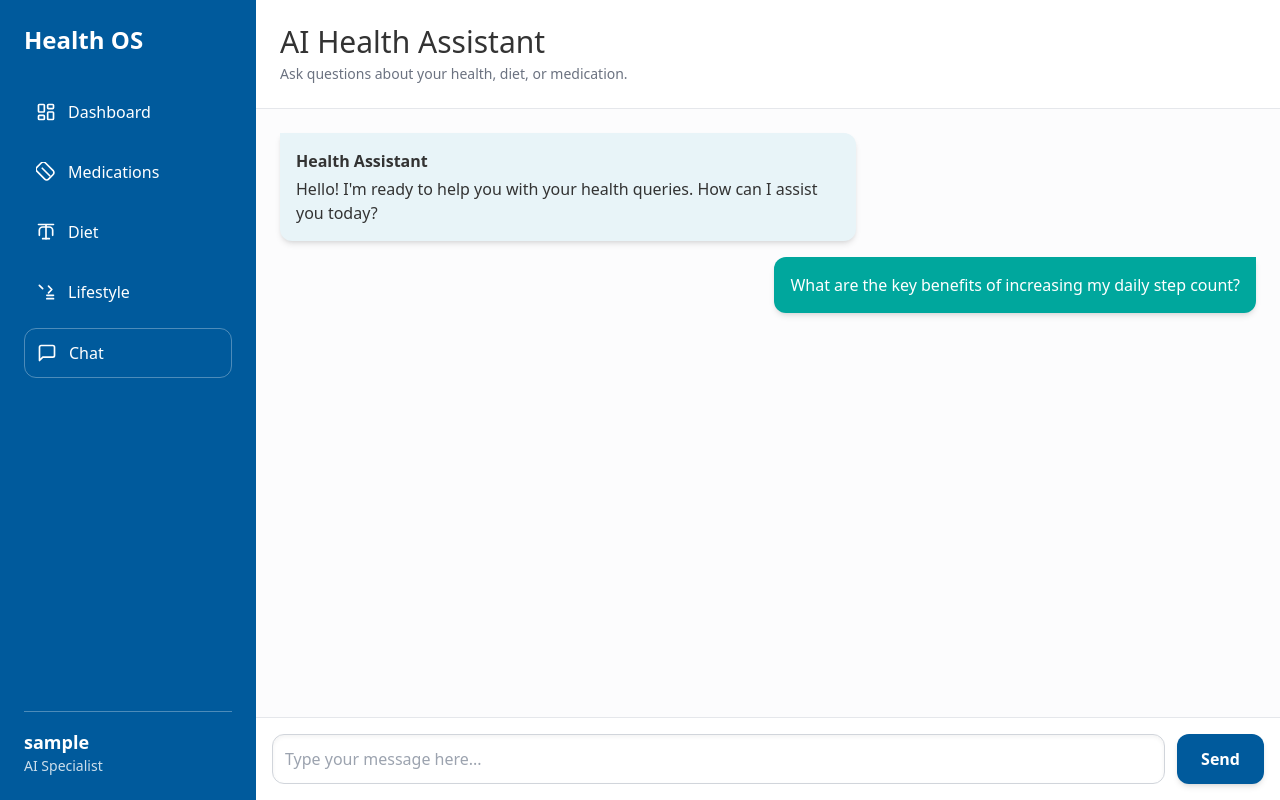
After one commit to aditya500x/swasth, a FastAPI app: template templates/chat.html in a window 1280 px wide. The commit adds this page. Run offline with FastAPI, Linux system fonts and the light colour scheme; the template is opened without the code that fills it: most values are stand-ins (such as "Sample title", 1, 10 or a date in 2020); some libraries are stand-ins or nearby versions.

Commit message:
added chat page

```diff
--- a/main.py
+++ b/main.py
@@ -60,7 +60,21 @@ async def read_medication(request: Request):
         context=context
     )
 
-# --- 6. Example API Endpoint (Health Check) ---
+# --- 6. Chat Endpoint (NEW) ---
+@app.get("/chat", response_class=HTMLResponse)
+async def read_chat(request: Request):
+    """
+    Serves the Chat page (chat.html).
+    """
+    context = {"user_name": "Dr. Alex"}
+    return templates.TemplateResponse(
+        request=request,
+        name="chat.html",
+        context=context
+    )
+
+
+# --- 7. Example API Endpoint (Health Check) ---
 @app.get("/api/health")
 async def get_health_status():
     """
@@ -69,8 +83,6 @@ async def get_health_status():
     return {"status": "ok", "service": "Health App Backend", "version": "1.0"}
 
 
-# --- 7. Run the Server Block ---
+# --- 8. Run the Server Block ---
 if __name__ == "__main__":
-    # This block allows you to run the server using 'python main.py'
-    # 'reload=True' enables automatic restart on code changes during development
     uvicorn.run("main:app", host="0.0.0.0", port=8000, reload=True)
--- /dev/null
+++ b/templates/chat.html
@@ -0,0 +1,179 @@
+<!DOCTYPE html>
+<html lang="en">
+<head>
+    <meta charset="UTF-8">
+    <meta name="viewport" content="width=device-width, initial-scale=1.0">
+    <title>Health Chat</title>
+    <!-- Tailwind CSS CDN -->
+    <script src="https://cdn.tailwindcss.com"></script>
+    <style>
+        /* Define custom colors for Tailwind's arbitrary values */
+        .bg-trust-blue { background-color: #005A9C; }
+        .bg-calm-blue { background-color: #E8F4F8; }
+        .text-action-green { color: #00A79D; }
+        .bg-action-green { background-color: #00A79D; }
+        .text-neutral-gray { color: #333333; }
+
+        body {
+            background-color: #F7F9FC;
+            background-image: radial-gradient(circle at center, #F7F9FC, #E8EEF5);
+        }
+    </style>
+</head>
+<body class="min-h-screen font-sans">
+
+    <!-- Main Application Container (Full Screen) -->
+    <div class="w-full min-h-screen flex flex-col lg:flex-row bg-white overflow-hidden">
+
+        <!-- Sidebar (Navigation Panel) - Primary Trust Blue -->
+        <aside class="w-full lg:w-64 bg-trust-blue text-white p-6 flex flex-col justify-between">
+            <div>
+                <h2 class="text-2xl font-bold mb-8">Health OS</h2>
+
+                <!-- Navigation Items -->
+                <nav class="space-y-3">
+
+                    <!-- Dashboard -->
+                    <a href="/dashboard" class="flex items-center space-x-3 p-3 rounded-xl hover:bg-trust-blue/50 font-medium transition duration-150">
+                        <svg class="w-5 h-5" xmlns="http://www.w3.org/2000/svg" width="24" height="24" viewBox="0 0 24 24" fill="none" stroke="currentColor" stroke-width="2" stroke-linecap="round" stroke-linejoin="round"><rect width="7" height="9" x="3" y="3" rx="1"/><rect width="7" height="5" x="14" y="3" rx="1"/><rect width="7" height="9" x="14" y="12" rx="1"/><rect width="7" height="5" x="3" y="16" rx="1"/></svg>
+                        <span>Dashboard</span>
+                    </a>
+
+                    <!-- Medications -->
+                    <a href="/medication" class="flex items-center space-x-3 p-3 rounded-xl hover:bg-trust-blue/50 transition duration-150">
+                        <svg class="w-5 h-5" xmlns="http://www.w3.org/2000/svg" width="24" height="24" viewBox="0 0 24 24" fill="none" stroke="currentColor" stroke-width="2" stroke-linecap="round" stroke-linejoin="round"><path d="m10.5 20.5-9.5-9.5c-1.2-1.2-1.2-3.4 0-4.6l5.5-5.5c1.2-1.2 3.4-1.2 4.6 0l9.5 9.5c1.2 1.2 1.2 3.4 0 4.6l-5.5 5.5c-1.2 1.2-3.4 1.2-4.6 0z"/><path d="m7.5 7.5 9 9"/></svg>
+                        <span>Medications</span>
+                    </a>
+
+                    <!-- Diet -->
+                    <a href="#" class="flex items-center space-x-3 p-3 rounded-xl hover:bg-trust-blue/50 transition duration-150">
+                        <svg class="w-5 h-5" xmlns="http://www.w3.org/2000/svg" width="24" height="24" viewBox="0 0 24 24" fill="none" stroke="currentColor" stroke-width="2" stroke-linecap="round" stroke-linejoin="round"><path d="M3 3h18"/><path d="M4 16v-6a4 4 0 0 1 4-4h8a4 4 0 0 1 4 4v6"/><path d="M8 20h8"/><path d="M12 4v16"/></svg>
+                        <span>Diet</span>
+                    </a>
+
+                    <!-- Lifestyle -->
+                    <a href="#" class="flex items-center space-x-3 p-3 rounded-xl hover:bg-trust-blue/50 transition duration-150">
+                        <svg class="w-5 h-5" xmlns="http://www.w3.org/2000/svg" width="24" height="24" viewBox="0 0 24 24" fill="none" stroke="currentColor" stroke-width="2" stroke-linecap="round" stroke-linejoin="round"><path d="m15 5 4 4-4 4"/><path d="M13 16h8"/><path d="M13 20h8"/><path d="m4 4 4 4"/></svg>
+                        <span>Lifestyle</span>
+                    </a>
+
+                    <!-- Chat (Active Link) -->
+                    <a href="/chat" class="flex items-center space-x-3 p-3 rounded-xl bg-trust-blue/70 hover:bg-trust-blue/90 font-medium transition duration-150 border border-white/30">
+                        <svg class="w-5 h-5" xmlns="http://www.w3.org/2000/svg" width="24" height="24" viewBox="0 0 24 24" fill="none" stroke="currentColor" stroke-width="2" stroke-linecap="round" stroke-linejoin="round"><path d="M21 15a2 2 0 0 1-2 2H7l-4 4V5a2 2 0 0 1 2-2h14a2 2 0 0 1 2 2z"/></svg>
+                        <span>Chat</span>
+                    </a>
+                </nav>
+            </div>
+
+            <!-- User Profile -->
+            <div class="mt-8 pt-4 border-t border-white/30">
+                <p class="font-semibold text-lg">{{ user_name }}</p>
+                <p class="text-sm opacity-80">AI Specialist</p>
+            </div>
+        </aside>
+
+        <!-- Main Content Area - Cleanliness White (#FFFFFF) -->
+        <main class="flex-1 flex flex-col h-screen">
+
+            <!-- Chat Header -->
+            <header class="p-6 border-b border-gray-200">
+                <h1 class="text-3xl font-light text-neutral-gray">AI Health Assistant</h1>
+                <p class="text-sm text-gray-500 mt-1">Ask questions about your health, diet, or medication.</p>
+            </header>
+
+            <!-- Chat Messages Container -->
+            <div id="chat-messages" class="flex-1 overflow-y-auto p-6 space-y-4 bg-gray-50/50">
+
+                <!-- Welcome Message (Assistant) -->
+                <div class="flex justify-start">
+                    <div class="max-w-xl bg-calm-blue text-neutral-gray p-4 rounded-xl shadow-md rounded-tl-none">
+                        <p class="font-semibold text-trust-blue mb-1">Health Assistant</p>
+                        <p>Hello! I'm ready to help you with your health queries. How can I assist you today?</p>
+                    </div>
+                </div>
+
+                <!-- Example User Message -->
+                <div class="flex justify-end">
+                    <div class="max-w-xl bg-action-green text-white p-4 rounded-xl shadow-md rounded-tr-none">
+                        <p>What are the key benefits of increasing my daily step count?</p>
+                    </div>
+                </div>
+
+            </div>
+
+            <!-- Chat Input Area -->
+            <div class="p-4 border-t border-gray-200 bg-white">
+                <div class="flex space-x-3">
+                    <input type="text" id="chat-input" placeholder="Type your message here..." class="flex-1 p-3 border border-gray-300 rounded-xl focus:ring-2 focus:ring-trust-blue focus:border-trust-blue transition duration-150 text-neutral-gray shadow-inner" onkeypress="handleKeyPress(event)">
+                    <button id="send-button" class="bg-trust-blue hover:bg-trust-blue/90 text-white font-semibold py-3 px-6 rounded-xl transition duration-200 shadow-md">
+                        Send
+                    </button>
+                </div>
+            </div>
+
+        </main>
+    </div>
+
+    <script>
+        // Placeholder JavaScript for basic chat functionality
+        const chatInput = document.getElementById('chat-input');
+        const sendButton = document.getElementById('send-button');
+        const chatMessages = document.getElementById('chat-messages');
+
+        function appendMessage(sender, text, isUser = false) {
+            const messageDiv = document.createElement('div');
+            messageDiv.className = `flex ${isUser ? 'justify-end' : 'justify-start'}`;
+
+            const messageBubble = document.createElement('div');
+            messageBubble.className = `max-w-xl p-4 rounded-xl shadow-md ${
+                isUser
+                ? 'bg-action-green text-white rounded-tr-none'
+                : 'bg-calm-blue text-neutral-gray rounded-tl-none'
+            }`;
+
+            if (!isUser) {
+                const senderLabel = document.createElement('p');
+                senderLabel.className = 'font-semibold text-trust-blue mb-1';
+                senderLabel.textContent = 'Health Assistant';
+                messageBubble.appendChild(senderLabel);
+            }
+
+            const messageText = document.createElement('p');
+            messageText.textContent = text;
+            messageBubble.appendChild(messageText);
+
+            messageDiv.appendChild(messageBubble);
+            chatMessages.appendChild(messageDiv);
+
+            // Auto-scroll to the bottom
+            chatMessages.scrollTop = chatMessages.scrollHeight;
+        }
+
+        function sendMessage() {
+            const text = chatInput.value.trim();
+            if (text === '') return;
+
+            // 1. Display User Message
+            appendMessage('User', text, true);
+
+            // 2. Clear input
+            chatInput.value = '';
+
+            // 3. Simulate Assistant Response (Placeholder for actual Gemini API call)
+            const mockResponse = "That's a great question! Increasing your daily step count is fantastic for cardiovascular health, mood elevation, and weight management. Aim for consistency!";
+
+            setTimeout(() => {
+                appendMessage('Assistant', mockResponse, false);
+            }, 1000);
+        }
+
+        sendButton.addEventListener('click', sendMessage);
+
+        function handleKeyPress(event) {
+            if (event.key === 'Enter') {
+                sendMessage();
+            }
+        }
+    </script>
+</body>
+</html>
--- a/templates/dashboard.html
+++ b/templates/dashboard.html
@@ -41,7 +41,7 @@
                         <span>Dashboard</span>
                     </a>
 
-                    <!-- Medications (This link correctly points to /medication) -->
+                    <!-- Medications (Updated Link to /medication) -->
                     <a href="/medication" class="flex items-center space-x-3 p-3 rounded-xl hover:bg-trust-blue/50 transition duration-150">
                         <!-- Icon: Pill -->
                         <svg class="w-5 h-5" xmlns="http://www.w3.org/2000/svg" width="24" height="24" viewBox="0 0 24 24" fill="none" stroke="currentColor" stroke-width="2" stroke-linecap="round" stroke-linejoin="round"><path d="m10.5 20.5-9.5-9.5c-1.2-1.2-1.2-3.4 0-4.6l5.5-5.5c1.2-1.2 3.4-1.2 4.6 0l9.5 9.5c1.2 1.2 1.2 3.4 0 4.6l-5.5 5.5c-1.2 1.2-3.4 1.2-4.6 0z"/><path d="m7.5 7.5 9 9"/></svg>
@@ -63,7 +63,7 @@
                     </a>
 
                     <!-- Chat -->
-                    <a href="#" class="flex items-center space-x-3 p-3 rounded-xl hover:bg-trust-blue/50 transition duration-150">
+                    <a href="/chat" class="flex items-center space-x-3 p-3 rounded-xl hover:bg-trust-blue/50 transition duration-150">
                         <!-- Icon: Message Square -->
                         <svg class="w-5 h-5" xmlns="http://www.w3.org/2000/svg" width="24" height="24" viewBox="0 0 24 24" fill="none" stroke="currentColor" stroke-width="2" stroke-linecap="round" stroke-linejoin="round"><path d="M21 15a2 2 0 0 1-2 2H7l-4 4V5a2 2 0 0 1 2-2h14a2 2 0 0 1 2 2z"/></svg>
                         <span>Chat</span>
```
